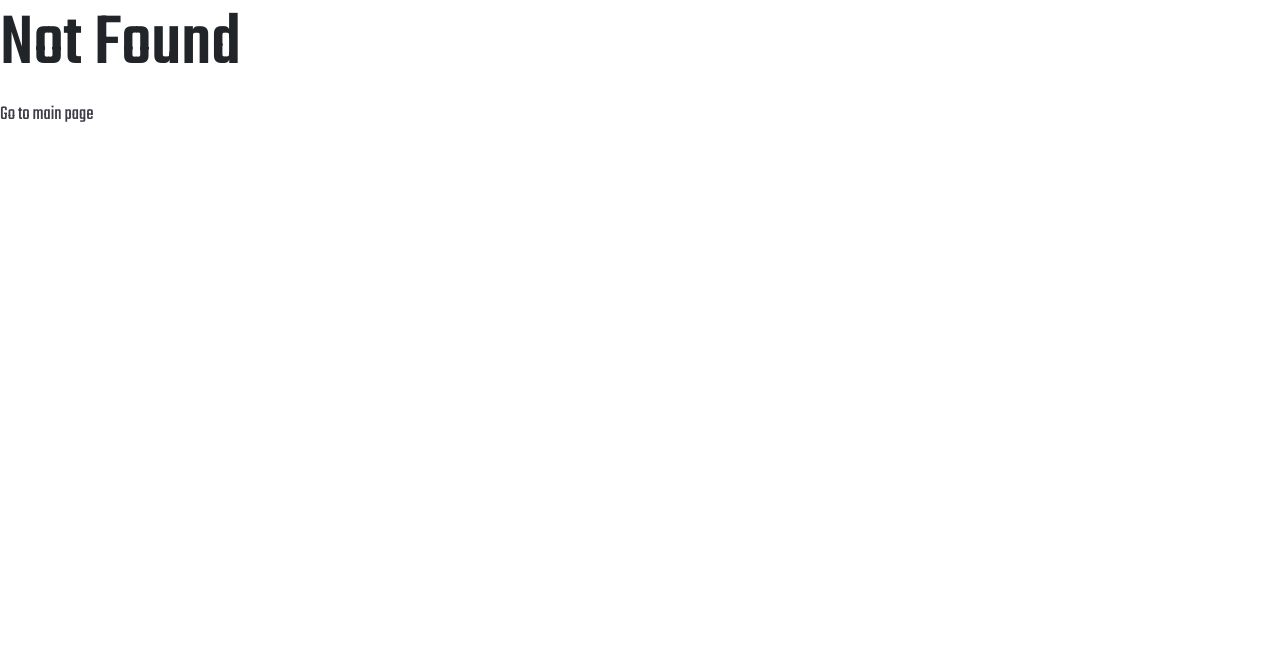
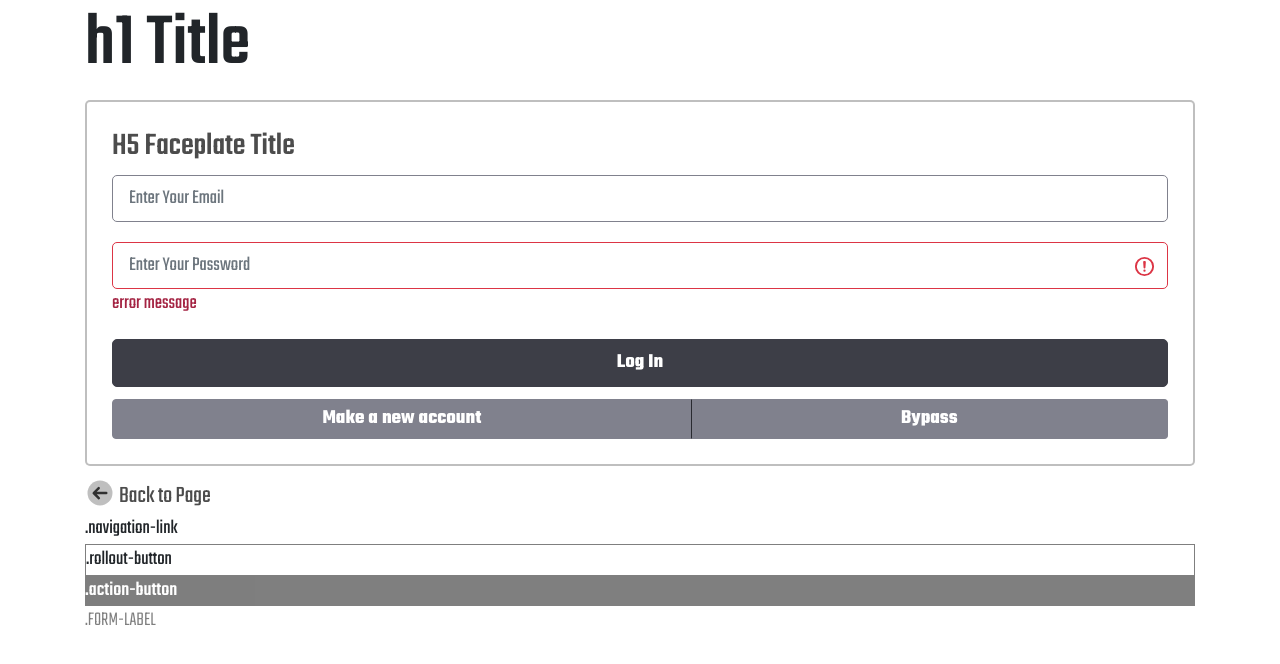
Before and after one commit to Chris-Fortier/loadout, a React (Create React App) app: page /style-tester in a window 1280 px wide. Before the commit this address had no page. Shown: the top 664 px of the page. Built offline with nearby package versions, Linux system fonts and the light colour scheme.

Commit message:
add a style tester page for testing the style of various elements

```diff
--- a/src/App.js
+++ b/src/App.js
@@ -7,6 +7,7 @@ import NotFound from "./components/pages/NotFound";
 import ItemList from "./components/pages/ItemList";
 import LoadoutList from "./components/pages/LoadoutList";
 import LoadoutSharing from "./components/pages/LoadoutSharing";
+import StyleTester from "./components/pages/StyleTester";
 
 function App() {
    // I think these declare different urls as differnt React components under the hood
@@ -20,6 +21,7 @@ function App() {
             <Route exact path="/loadout" component={ItemList} />
             <Route exact path="/loadout-list" component={LoadoutList} />
             <Route exact path="/loadout-sharing" component={LoadoutSharing} />
+            <Route exact path="/style-tester" component={StyleTester} />
             <Route component={NotFound} />
          </Switch>
       </Router>
--- /dev/null
+++ b/src/components/pages/StyleTester.js
@@ -0,0 +1,113 @@
+import React from "react";
+import { Link } from "react-router-dom"; // a React element for linking
+import classnames from "classnames";
+import {
+   // IconEdit,
+   // IconCog,
+   // IconAddCircle,
+   // IconArrowThickUpCircle,
+   // IconArrowThickDownCircle,
+   // IconArchive,
+   IconArrowThinLeftCircle,
+   // IconArrowThinRightCircle,
+   // IconTrash,
+   // IconChevronDown,
+   // IconChevronUp,
+   IconUserCouple,
+} from "../../icons/icons.js";
+
+export default function StyleTester() {
+   return (
+      <>
+         <div className="container">
+            <div className="row">
+               <div className="col">
+                  <h1>h1 Title</h1>
+                  <div className="card mb-3">
+                     <div className="card-body">
+                        <h5>h5 Faceplate Title</h5>
+                        <form className="mb-0 needs-validation" noValidate>
+                           <div className="form-group">
+                              <input
+                                 id="existing-email-input"
+                                 placeholder="Enter Your Email"
+                                 required
+                                 type="email"
+                                 className={classnames({
+                                    "form-control": true,
+                                    "is-invalid": false,
+                                 })}
+                              />
+                           </div>
+                           <div className="form-group">
+                              <input
+                                 type="password"
+                                 id="existing-password-input"
+                                 placeholder="Enter Your Password"
+                                 required
+                                 className={classnames({
+                                    "form-control": true,
+                                    "is-invalid": true,
+                                 })}
+                              />
+
+                              <div className="text-danger" id="password-error">
+                                 error message
+                              </div>
+                           </div>
+                           <button
+                              className="btn btn-primary btn-block my-3"
+                              type="button"
+                              onClick={() => this.validateLogInAttempt()}
+                           >
+                              Log In
+                           </button>
+                           <div class="btn-group d-flex" role="group">
+                              <button
+                                 type="button"
+                                 className="btn btn-secondary btn-sm"
+                                 onClick={() => this.setNewAccountMode()}
+                              >
+                                 Make a new account
+                              </button>
+                              <button
+                                 type="button"
+                                 className="btn btn-secondary btn-sm tab-separator"
+                                 onClick={() => this.bypassLogIn()}
+                              >
+                                 Bypass
+                              </button>
+                           </div>
+                        </form>
+                     </div>
+                  </div>
+                  <div>
+                     <span
+                        className={classnames({
+                           "up-level navigation-link": true,
+                        })}
+                        onClick={(e) => {
+                           this.movePageToDifferentItem(
+                              this.props.currentLoadout.itemIndexPath.slice(
+                                 0,
+                                 -1
+                              )
+                           ); // move to current path with the last part removed to go up a level
+                        }}
+                     >
+                        <div className="icon left">
+                           <IconArrowThinLeftCircle />
+                        </div>
+                        Back to Page
+                     </span>
+                  </div>
+                  <div className="navigation-link">.navigation-link</div>
+                  <div className="rollout-button">.rollout-button</div>
+                  <div className="action-button">.action-button</div>
+                  <div className="form-label">.form-label</div>
+               </div>
+            </div>
+         </div>
+      </>
+   );
+}
```
